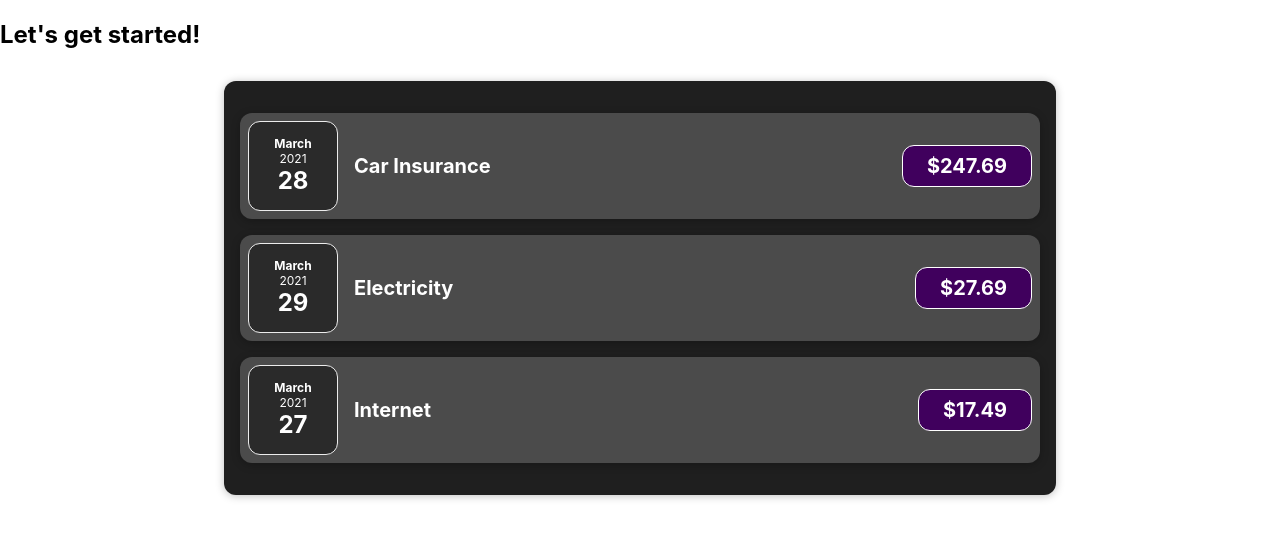
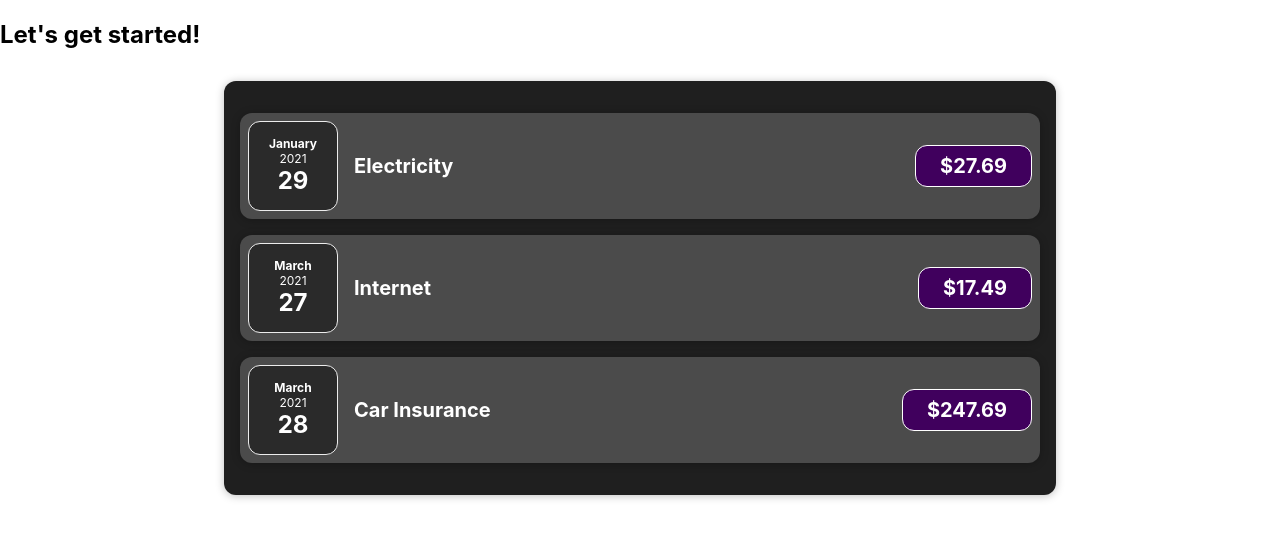
Before and after one commit to kurniawan2805/ExpenseTracker, a React (Create React App) app: page / in a window 1280 px wide. Shown: the top 538 px of the page. Built offline with nearby package versions, Linux system fonts and the light colour scheme.

Commit message:
restructure folder, split into UI folder

```diff
--- a/src/App.js
+++ b/src/App.js
@@ -1,7 +1,7 @@
 // import logo from './logo.svg';
 // import './App.css';
 // import ExpenseItem from './components/ExpenseItem';
-import Expenses from './components/Expenses';
+import Expenses from './components/Expenses/Expenses';
 
 function App() {
   const expenses = [
@@ -15,7 +15,7 @@ function App() {
       id: 2,
       title: 'Electricity',
       amount: 27.69,
-      date: new Date(2021, 2, 29)
+      date: new Date(2021, 0, 29)
     },
     {
       id: 3,
--- a/src/components/ExpenseItem.css
+++ b/src/components/Expenses/ExpenseItem.css
@@ -5,7 +5,7 @@
   box-shadow: 0 2px 8px rgba(0, 0, 0, 0.25);
   padding: 0.5rem;
   margin: 1rem 0;
-  border-radius: 12px;
+  /* border-radius: 12px; */
   background-color: #4b4b4b;
 }
 
--- a/src/components/ExpenseItem.js
+++ b/src/components/Expenses/ExpenseItem.js
@@ -1,19 +1,16 @@
 import './ExpenseItem.css'
 import ExpenseDate from './ExpenseDate'
+import Card from '../UI/Card';
 
 function ExpenseItem(props) {
-    // const month = props.date.toLocalString('en-US', { month: 'long' });
-
-    // console.log(props);
     return (
-        <div className='expense-item'>
+        <Card className='expense-item'>
             <ExpenseDate date={props.date} />
-
             <div className='expense-item__description'>
                 <h2>{props.title}</h2>
                 <div className='expense-item__price'>${props.amount}</div>
             </div>
-        </div>);
+        </Card>);
 }
 
 export default ExpenseItem;
--- a/src/components/Expenses.css
+++ b/src/components/Expenses/Expenses.css
@@ -4,6 +4,4 @@
   margin: 2rem auto;
   width: 50rem;
   max-width: 95%;
-  border-radius: 12px;
-  box-shadow: 0 1px 8px rgba(0, 0, 0, 0.25);
 }
--- a/src/components/Expenses.js
+++ b/src/components/Expenses/Expenses.js
@@ -1,22 +1,24 @@
 import './Expenses.css';
 import ExpenseItem from './ExpenseItem';
+import Card from '../UI/Card';
 
 function Expenses(props) {
-    const expense = props.expenses.map(
+    const expense = props.expenses.sort((a, b) => a.date > b.date ? 1 : -1).map(
         (expense) => {
             return (
                 <ExpenseItem
                     title={expense.title}
                     amount={expense.amount}
                     date={expense.date}
+                    key={expense.id} // need to add this to ignore warning
                 ></ExpenseItem>
             );
         }
     )
     return (
-        <div className='expenses'>
+        <Card className="expenses">
             {expense}
-        </div>
+        </Card>
     )
 
 }
--- /dev/null
+++ b/src/components/UI/Card.css
@@ -0,0 +1,4 @@
+.card {
+  border-radius: 12px;
+  box-shadow: 0 1px 8px rgba(0, 0, 0, 0.25);
+}
--- /dev/null
+++ b/src/components/UI/Card.js
@@ -0,0 +1,9 @@
+import './Card.css'
+
+const Card = (props) => {
+    const classes = 'card ' + props.className;
+
+    return <div className={classes}>{props.children}</div>
+}
+
+export default Card;
```
Also changed, not shown: src/components/Expenses/ExpenseDate.css (renamed from src/components/ExpenseDate.css), src/components/Expenses/ExpenseDate.js (renamed from src/components/ExpenseDate.js).
